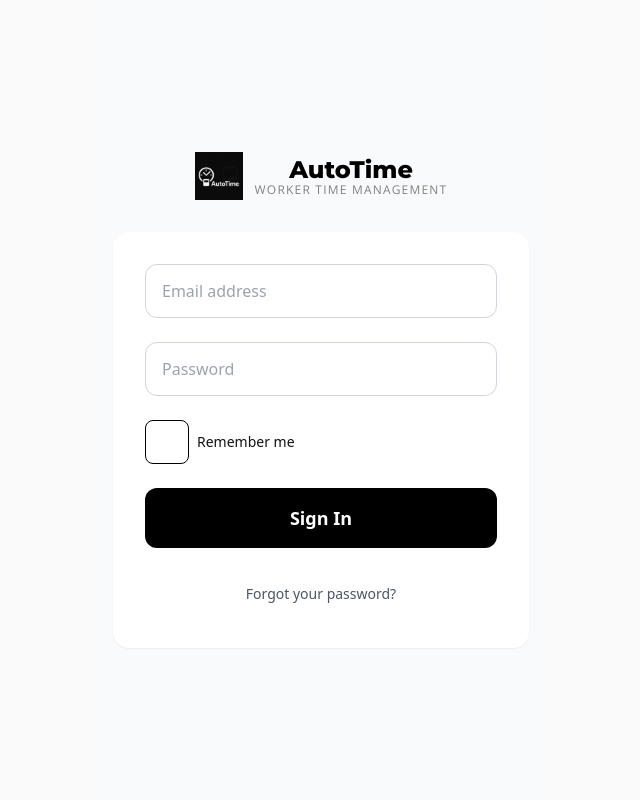
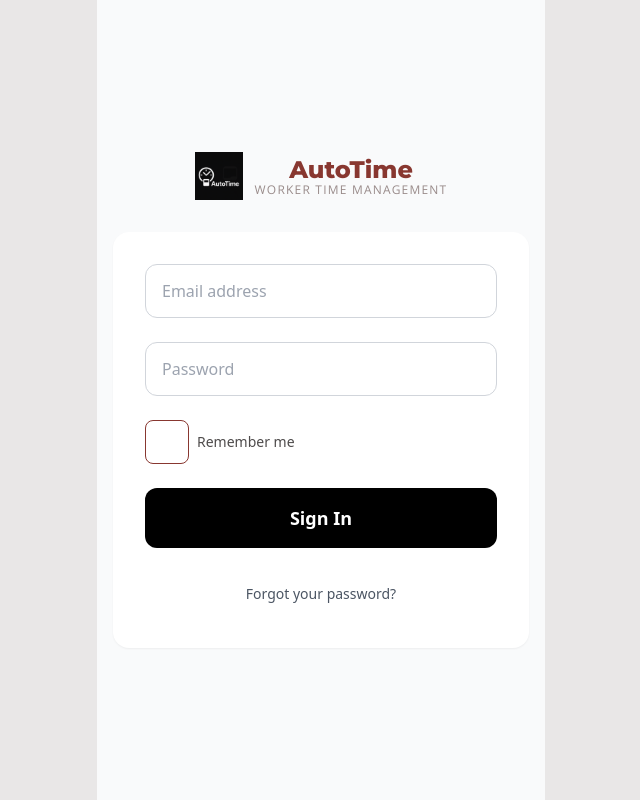
Before and after one commit to Hillway-UK/pioneer-autotime-worker, a React (Vite) app: page /login in a window 1280 px wide. Shown: the whole page, without its empty margins (319-959 px from the left). Built offline with nearby package versions, Linux system fonts and the light colour scheme.

Commit message:
Update color scheme

```diff
--- a/src/index.css
+++ b/src/index.css
@@ -51,43 +51,45 @@ All colors MUST be HSL.
 
 @layer base {
   :root {
-    --background: 0 0% 98%;
-    --foreground: 0 0% 7%;
+    --background: 0 6% 91%; /* Mercury - soft warm gray */
+    --foreground: 0 2% 30%; /* Cape Cod - dark charcoal */
 
-    --card: 0 0% 100%;
-    --card-foreground: 0 0% 7%;
+    --card: 0 0% 100%; /* White */
+    --card-foreground: 0 2% 30%; /* Cape Cod */
 
-    --popover: 0 0% 100%;
-    --popover-foreground: 0 0% 7%;
+    --popover: 0 0% 100%; /* White */
+    --popover-foreground: 0 2% 30%; /* Cape Cod */
 
-    /* AutoTime Theme - Black/White/Grey */
-    --primary: 0 0% 0%; /* Black */
+    /* AutoTime Theme - Material Design Palette */
+    --primary: 5 48% 36%; /* El Salva - reddish-brown */
     --primary-foreground: 0 0% 100%; /* White */
-    --primary-dark: 0 0% 20%; /* Dark Grey */
-    --autotime-black: 0 0% 0%; /* #000000 */
-    --autotime-dark-grey: 0 0% 20%; /* #333333 */
-    --autotime-mid-grey: 0 0% 50%; /* #808080 */
-    --autotime-light-grey: 0 0% 92%; /* #EAEAEA */
-    --autotime-white: 0 0% 100%; /* #FFFFFF */
+    --primary-dark: 5 64% 29%; /* Mocha - deeper red-brown */
+    --autotime-primary: 5 48% 36%; /* #863630 - El Salva */
+    --autotime-primary-dark: 5 64% 29%; /* #78211a - Mocha */
+    --autotime-dark-grey: 0 2% 30%; /* #4c4d4d - Cape Cod */
+    --autotime-mid-grey: 5 7% 57%; /* #978c8b - Schooner */
+    --autotime-light-grey: 0 6% 91%; /* #e8e6e6 - Mercury */
+    --autotime-accent: 184 44% 87%; /* #d0ecee - Jagged Ice */
+    --autotime-white: 0 0% 100%; /* #ffffff - White */
     --autotime-success: 142 76% 36%; /* Green for clock-in */
-    --autotime-danger: 0 84% 60%; /* Red for clock-out */
+    --autotime-danger: 4 73% 28%; /* #7c1712 - Pueblo red */
     --autotime-warning: 43 96% 56%; /* Orange for warnings */
 
-    --secondary: 0 0% 92%;
-    --secondary-foreground: 0 0% 7%;
+    --secondary: 0 0% 78%; /* Silver - light gray */
+    --secondary-foreground: 0 2% 30%; /* Cape Cod */
 
-    --muted: 0 0% 92%;
-    --muted-foreground: 0 0% 50%;
+    --muted: 0 6% 91%; /* Mercury */
+    --muted-foreground: 5 7% 57%; /* Schooner */
 
-    --accent: 0 0% 92%;
-    --accent-foreground: 0 0% 7%;
+    --accent: 184 44% 87%; /* Jagged Ice - subtle cyan */
+    --accent-foreground: 0 2% 30%; /* Cape Cod */
 
-    --destructive: 0 84% 60%;
-    --destructive-foreground: 0 0% 100%;
+    --destructive: 4 73% 28%; /* Pueblo - deep red */
+    --destructive-foreground: 0 0% 100%; /* White */
 
-    --border: 0 0% 92%;
-    --input: 0 0% 92%;
-    --ring: 0 0% 0%;
+    --border: 0 0% 78%; /* Silver */
+    --input: 0 6% 91%; /* Mercury */
+    --ring: 5 48% 36%; /* El Salva */
 
     --radius: 0.75rem;
 
@@ -95,24 +97,24 @@ All colors MUST be HSL.
     --success: 142 76% 36%;
     --success-foreground: 0 0% 100%;
     --warning: 43 96% 56%;
-    --warning-foreground: 0 0% 7%;
-    --error: 0 84% 60%;
+    --warning-foreground: 0 0% 100%;
+    --error: 4 73% 28%; /* Pueblo red */
     --error-foreground: 0 0% 100%;
 
     /* AutoTime Gradients */
-    --gradient-primary: linear-gradient(135deg, hsl(var(--autotime-black)), hsl(var(--autotime-dark-grey)));
+    --gradient-primary: linear-gradient(135deg, hsl(5 48% 36%), hsl(5 64% 29%));
     --gradient-success: linear-gradient(135deg, hsl(142 76% 36%), hsl(142 76% 30%));
-    --gradient-error: linear-gradient(135deg, hsl(0 84% 60%), hsl(0 84% 52%));
-    --gradient-background: linear-gradient(135deg, hsl(var(--autotime-black)), hsl(var(--autotime-mid-grey)));
+    --gradient-error: linear-gradient(135deg, hsl(4 73% 28%), hsl(5 64% 29%));
+    --gradient-background: linear-gradient(135deg, hsl(0 2% 30%), hsl(5 7% 57%));
 
-    --sidebar-background: 0 0% 98%;
-    --sidebar-foreground: 240 5.3% 26.1%;
-    --sidebar-primary: 240 5.9% 10%;
-    --sidebar-primary-foreground: 0 0% 98%;
-    --sidebar-accent: 240 4.8% 95.9%;
-    --sidebar-accent-foreground: 240 5.9% 10%;
-    --sidebar-border: 220 13% 91%;
-    --sidebar-ring: 217.2 91.2% 59.8%;
+    --sidebar-background: 0 6% 91%; /* Mercury */
+    --sidebar-foreground: 0 2% 30%; /* Cape Cod */
+    --sidebar-primary: 5 48% 36%; /* El Salva */
+    --sidebar-primary-foreground: 0 0% 100%;
+    --sidebar-accent: 184 44% 87%; /* Jagged Ice */
+    --sidebar-accent-foreground: 0 2% 30%;
+    --sidebar-border: 0 0% 78%; /* Silver */
+    --sidebar-ring: 5 48% 36%; /* El Salva */
   }
 
   .dark {
```
